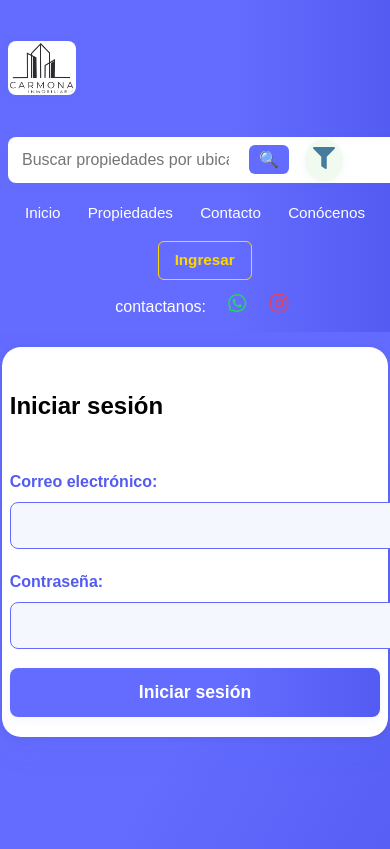
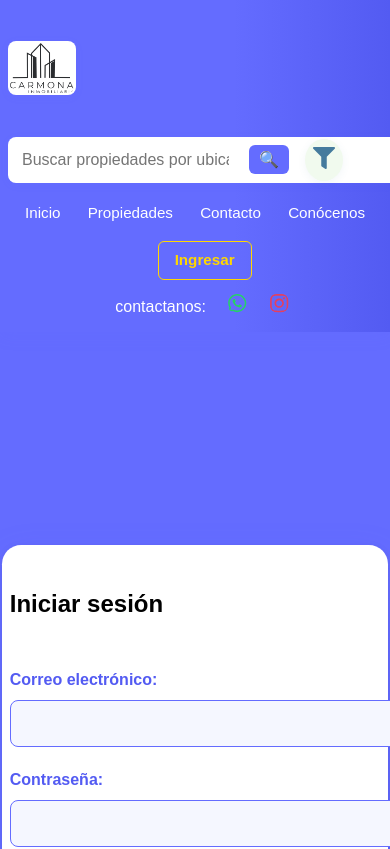
Before and after one commit to kevin2003H/inmobiliaria-, a React (Vite) app: page /login in a window 390 px wide. Shown: the top 849 px of the page. Built offline with nearby package versions, Linux system fonts and the light colour scheme; no server answers.

Commit message:
segundo intento responsive celulares

```diff
--- a/src/index.css
+++ b/src/index.css
@@ -245,7 +245,7 @@ nav .login {
   }
 
 body {
-  padding-top: 48px; /* Desktop: igual al alto del header */
+  padding-top: 60px; /* Desktop: igual al alto del header */
 }
 
 @media (max-width: 900px) {
@@ -256,7 +256,7 @@ body {
 
 @media (max-width: 600px) {
   body {
-    padding-top: 120px; /* Si el header crece aún más en móvil, aumenta este valor */
+    padding-top: 318px; /* Si el header crece aún más en móvil, aumenta este valor */
   }
 }
 
```
